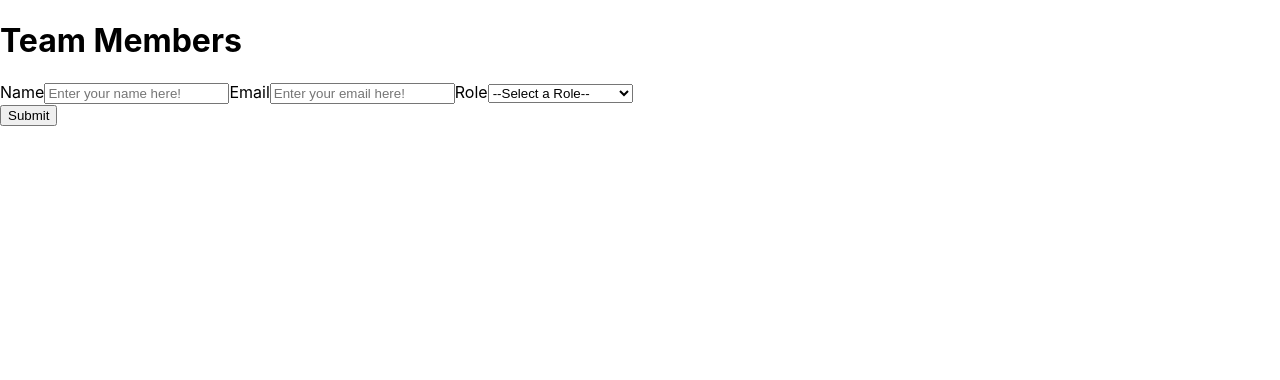
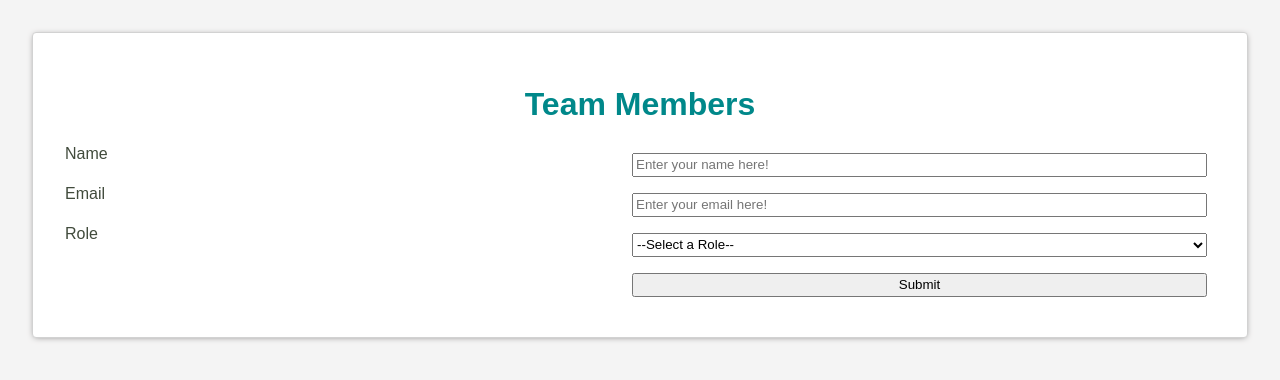
Before and after one commit to bloominstituteoftechnology/team-builder, a React (Create React App) app: page / in a window 1280 px wide. Shown: the top 380 px of the page. Built offline with nearby package versions, Linux system fonts and the light colour scheme.

Commit message:
Added styles to the form

```diff
--- a/src/App.css
+++ b/src/App.css
@@ -1,38 +1,41 @@
-.App {
-  text-align: center;
+* {
+  box-sizing: border-box;
 }
 
-.App-logo {
-  height: 40vmin;
-  pointer-events: none;
+body{
+  background-color: rgb(244, 244, 244);
+  color: rgb(65, 75, 60);
+  font-family: sans-serif;
+  padding: 32px;
 }
 
-@media (prefers-reduced-motion: no-preference) {
-  .App-logo {
-    animation: App-logo-spin infinite 20s linear;
-  }
+.container {
+  border: 1px solid rgb(210, 210, 210);
+  border-radius: 4px;
+  box-shadow: 0px 1px 6px -2px rgb(128, 127, 127);
+  padding: 32px;
+  background-color: white;
+  margin-bottom: 24px;
 }
 
-.App-header {
-  background-color: #282c34;
-  min-height: 100vh;
-  display: flex;
-  flex-direction: column;
-  align-items: center;
-  justify-content: center;
-  font-size: calc(10px + 2vmin);
-  color: white;
+h1 {
+  text-align: center;
+  color: #00888A;
 }
 
-.App-link {
-  color: #61dafb;
+input, select, button {
+  height: 1.5rem;
+  width: 50%;
+  margin: 8px 8px 8px 0;
 }
 
-@keyframes App-logo-spin {
-  from {
-    transform: rotate(0deg);
-  }
-  to {
-    transform: rotate(360deg);
-  }
+label {
+  display: flex;
+  justify-content: space-between;
 }
+
+.submit {
+  display: flex;
+  justify-content: flex-end;
+  color: grey;
+}
```
